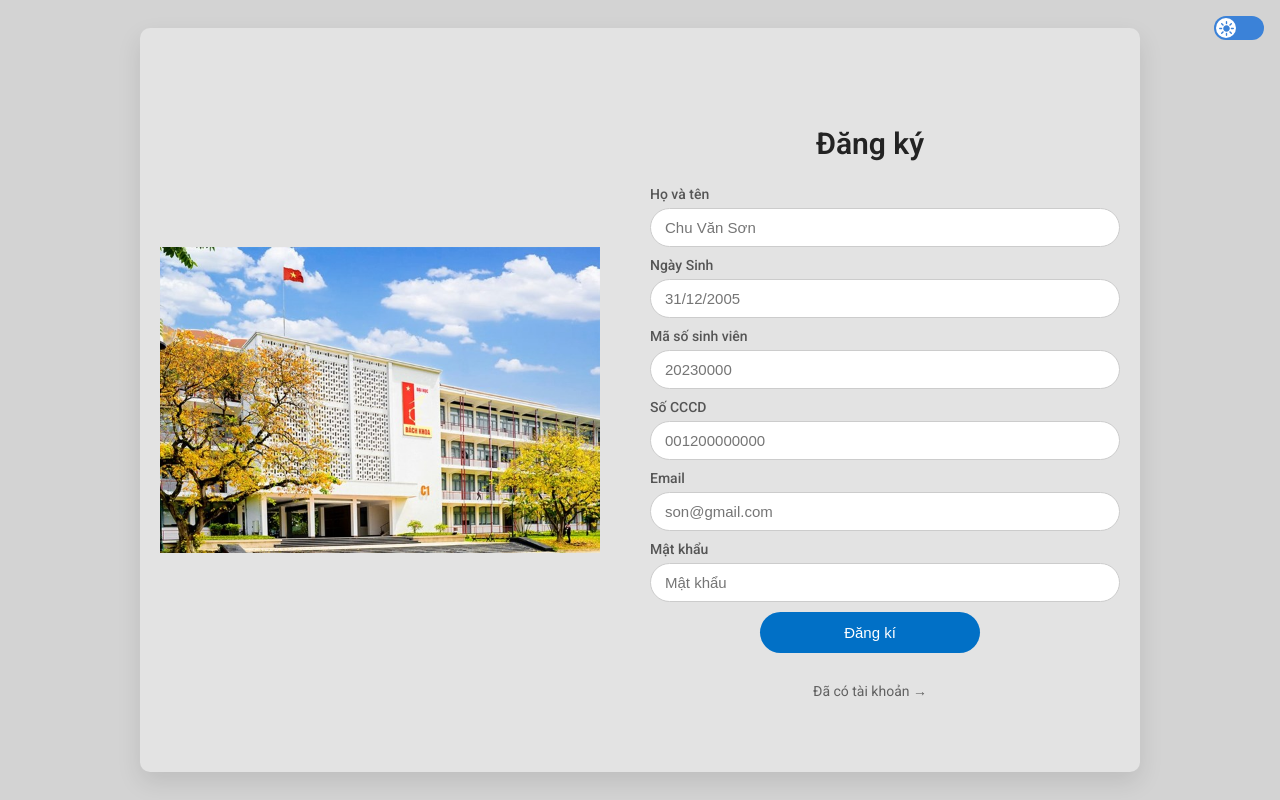
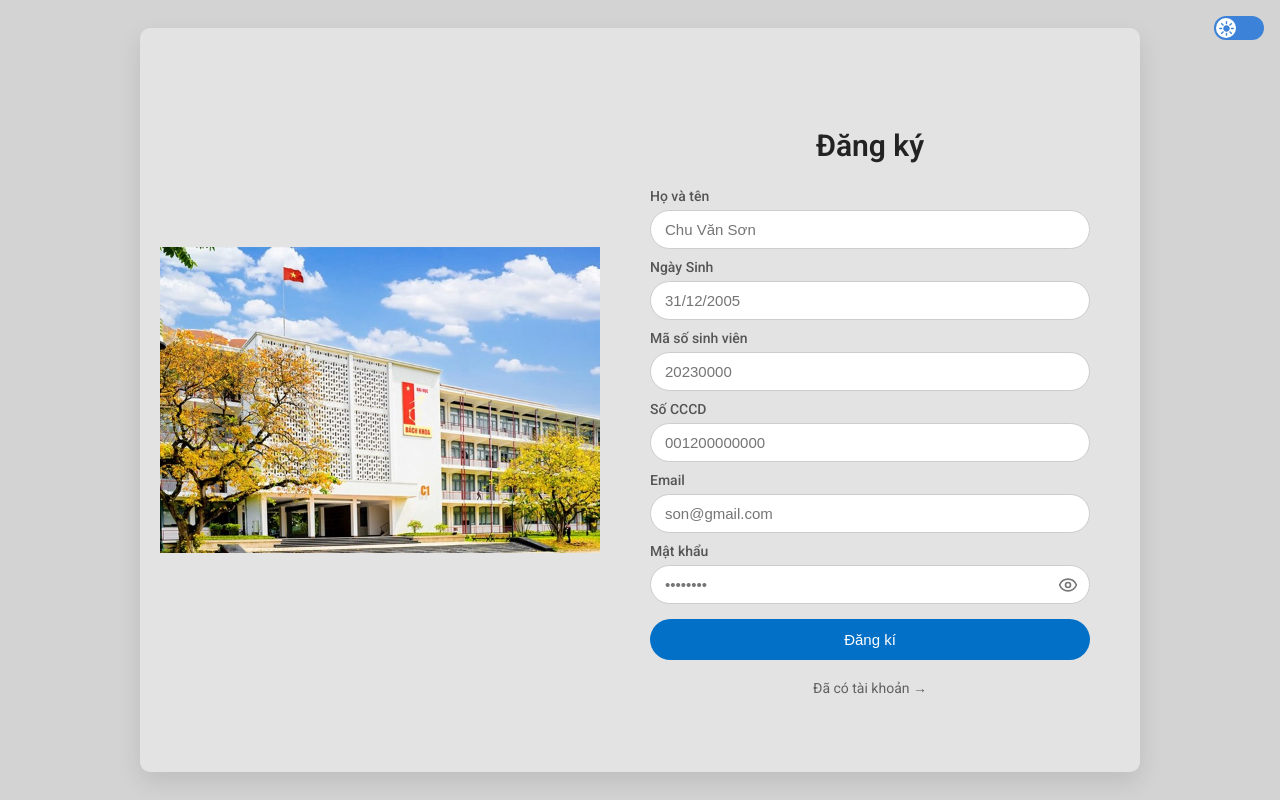
Before and after one commit to Rud-nin/NMCNPM, a React (Vite) app in the folder frontend/: page /signup in a window 1280 px wide. Built offline with nearby package versions, Linux system fonts and the light colour scheme; no server answers.

Commit message:
Add Forgot Password and Loading pages; enhance SignIn and SignUp forms with validation and password toggle, integrate API for SignUpPage

```diff
--- a/frontend/package.json
+++ b/frontend/package.json
@@ -11,6 +11,7 @@
   },
   "dependencies": {
     "axios": "^1.13.2",
+    "lucide-react": "^0.554.0",
     "react": "^19.1.1",
     "react-dom": "^19.1.1",
     "react-hot-toast": "^2.6.0",
--- a/frontend/src/App.jsx
+++ b/frontend/src/App.jsx
@@ -1,25 +1,40 @@
-import { Routes, Route } from 'react-router'
-import { SignUpPage } from './pages/signup/SignUpPage'
-import { SignInPage } from './pages/signin/SignInPage'
-import NotFoundPage from './pages/notfound/NotFoundPage'
-import Home from './pages/home/Home'
-import AdminDashboard from './pages/admin_dashboard/AdminDashboard'
+import { Routes, Route, Navigate } from 'react-router';
+import { SignUpPage } from './pages/signup/SignUpPage';
+import { SignInPage } from './pages/signin/SignInPage';
+import LoadingPage from './pages/loading/LoadingPage';
+import NotFoundPage from './pages/notfound/NotFoundPage';
+import Home from './pages/home/Home';
+import AdminDashboard from './pages/admin_dashboard/AdminDashboard';
 
-import ThemeToggle from './components/themeToggle/ThemeToggle'
+import ThemeToggle from './components/themeToggle/ThemeToggle';
 
 import './App.css'
-import { Toaster } from 'react-hot-toast'
+import { Toaster } from 'react-hot-toast';
+import { ForgotPasswordPage } from './pages/forget_password/ForgotPassword';
+import { useAuthStore } from './stores/useAuthStore';
+import { useEffect } from 'react';
 
 function App() {
+  const { authUser, checkAuth, isCheckingAuth } = useAuthStore();
+
+  useEffect(() => {
+    checkAuth();
+  }, [checkAuth]);
+
+  if (isCheckingAuth && !authUser) {
+    return <LoadingPage />
+  }
+
   return (
     <div className="app-container">
       <ThemeToggle />
       <Routes>
         <Route path="/" element={<Home />} />
-        <Route path="signin" element={<SignInPage />} />
-        <Route path="signup" element={<SignUpPage />} />
-        <Route path="admin" element={<AdminDashboard />} />
-        <Route path="*" element={<NotFoundPage />} />
+        <Route path="/signin" element={!authUser ? <SignInPage /> : <Navigate to="/" />} />
+        <Route path="/signup" element={<SignUpPage />} />
+        <Route path="/admin" element={<AdminDashboard />} />
+        <Route path="/forgot" element={<ForgotPasswordPage />} />
+        <Route path="/*" element={<NotFoundPage />} />
       </Routes>
       <Toaster />
     </div>
--- /dev/null
+++ b/frontend/src/pages/forget_password/ForgotPassword.jsx
@@ -0,0 +1,7 @@
+import React from 'react'
+
+export const ForgotPasswordPage = () => {
+  return (
+    <div>Quên mật khẩu</div>
+  )
+}
--- /dev/null
+++ b/frontend/src/pages/loading/LoadingPage.jsx
@@ -0,0 +1,12 @@
+import { Loader } from "lucide-react";
+import styles from "./LoadingPage.module.css";
+
+const LoadingPage = () => {
+  return (
+    <div className={styles.loaderContainer}>
+      <Loader className={styles.loaderIcon} />
+    </div>
+  );
+}
+
+export default LoadingPage;
--- a/frontend/src/pages/signin/SignInPage.jsx
+++ b/frontend/src/pages/signin/SignInPage.jsx
@@ -1,10 +1,40 @@
 import { Link } from 'react-router';
 import styles from "./SignInPage.module.css";
+import { useState } from 'react';
+import { useAuthStore } from '../../stores/useAuthStore';
+import { Loader2, EyeOff, Eye } from "lucide-react";
+import toast from 'react-hot-toast';
 
 /*
 Chưa làm link phần Quên mật khẩu
 */
 export function SignInPage() {
+  const [showPassword, setShowPassword] = useState(false);
+
+  const [formData, setFormData] = useState({
+    Email: "",
+    Password: "",
+  });
+
+  // Ghi nhớ mật khẩu => chưa xử lý
+  const [rememberMe, setRememberMe] = useState(false);
+
+  const { signin, isSigningIn } = useAuthStore();
+
+  const validateForm = () => {
+    if (!formData.Email.trim()) return toast.error("Bạn chưa điền Email!");
+    if (!formData.Password) return toast.error("Bạn chưa điền Mật khẩu!");
+
+    return false;
+  }
+
+  const submit = async (event) => {
+    event.preventDefault();
+    if (validateForm()) {
+      signin(formData);
+    }
+  }
+
   return (
     <>
       <title>Đăng nhập</title>
@@ -19,26 +49,62 @@ export function SignInPage() {
             <div>
               <h2>Đăng nhập</h2>
             </div>
-            <form>
+            <form onSubmit={submit}>
               <div className={styles.inputGroup}>
-                <input type="email" placeholder="Email" required />
+                <label>Email</label>
+                <div class={styles.inputWrapper}>
+                  <input
+                    type="email"
+                    placeholder="example@gmail.com"
+                    value={formData.Email}
+                    onChange={(event) => setFormData({...formData, Email: event.target.value})}
+                  />
+                </div>
               </div>
-              <div className={styles.inputGroup}>
-                <input type="password" placeholder="Password" required />
+              <div className={styles.passwordGroup}>
+                <label>Mật khẩu</label>
+                <div className={styles.passwordWrapper}>
+                  <input
+                    type={showPassword ? "text" : "password"}
+                    placeholder="••••••••"
+                    value={formData.Password}
+                    onChange={(event) => setFormData({...formData, Password: event.target.value})}
+                  />
+                  <button
+                    type="button"
+                    className={styles.togglePassword}
+                    onClick={() => setShowPassword(!showPassword)}
+                  >
+                    {showPassword ? (
+                      <EyeOff />
+                    ) : (
+                      <Eye />
+                    )}
+                  </button>
+                </div>
               </div>
-              <button type="submit">Đăng Nhập</button>
+              <button type="submit" disabled={isSigningIn} className={styles.signInButton}>
+                {isSigningIn ? (
+                  <>
+                    <Loader2 className={styles.loader} />
+                    Loading...
+                  </>
+                ) : (
+                  "Đăng nhập"
+                )}
+              </button>
               <div className={styles.loginOptions}>
                 <div className={styles.rememberSection}>
                   <input type="checkbox" value="remember-me"/>
                   <label>Ghi nhớ đăng nhập</label>
                 </div>
                 <div>
-                  <Link className={styles.forgotLink}>Quên mật khẩu</Link>
+                  <Link className={styles.forgotLink} to="/forgot">Quên mật khẩu</Link>
                 </div>
               </div>
             </form>
 
-            <div>
+            <div className={styles.signUpLinkContainer}>
               <Link className={styles.signUpLink} to="/signup">
                 Đăng ký tài khoản →
               </Link>
--- a/frontend/src/pages/signup/SignUpPage.jsx
+++ b/frontend/src/pages/signup/SignUpPage.jsx
@@ -4,8 +4,11 @@ import { useState } from 'react';
 import { useAuthStore } from '../../stores/useAuthStore';
 
 import toast from "react-hot-toast";
+import { Loader2, Eye, EyeOff } from "lucide-react";
 
 export function SignUpPage() {
+  const [showPassword, setShowPassword] = useState(false);
+
   const [formData, setFormData] = useState({
     FullName: "",
     Email: "",
@@ -39,7 +42,7 @@ export function SignUpPage() {
   const submit = (event) => {
     event.preventDefault();
 
-    if (validateForm() == true) {
+    if (validateForm()) {
       signup(formData);
     }
   }
@@ -60,6 +63,7 @@ export function SignUpPage() {
             <form onSubmit={submit}>
               <div className={styles.inputGroup}>
                 <label>Họ và tên</label>
+                <div class={styles.inputWrapper}>
                   <input
                     type="text"
                     placeholder="Chu Văn Sơn"
@@ -67,8 +71,10 @@ export function SignUpPage() {
                     onChange={(event) => setFormData({...formData, FullName: event.target.value})}
                   />
                 </div>
+              </div>
               <div className={styles.inputGroup}>
                 <label>Ngày Sinh</label>
+                <div class={styles.inputWrapper}>
                   <input
                     type="text"
                     placeholder="31/12/2005"
@@ -76,8 +82,10 @@ export function SignUpPage() {
                     onChange={(event) => setFormData({...formData, BirthDate: event.target.value})}
                   />
                 </div>
+              </div>
               <div className={styles.inputGroup}>
                 <label>Mã số sinh viên</label>
+                <div class={styles.inputWrapper}>
                   <input
                     type="text"
                     placeholder="20230000"
@@ -85,8 +93,10 @@ export function SignUpPage() {
                     onChange={(event) => setFormData({...formData, StudentID: event.target.value})}
                   />
                 </div>
+              </div>
               <div className={styles.inputGroup}>
                 <label>Số CCCD</label>
+                <div class={styles.inputWrapper}>
                   <input
                     type="text"
                     placeholder="001200000000"
@@ -94,8 +104,10 @@ export function SignUpPage() {
                     onChange={(event) => setFormData({...formData, ID: event.target.value})}
                   />
                 </div>
+              </div>
               <div className={styles.inputGroup}>
                 <label>Email</label>
+                <div class={styles.inputWrapper}>
                   <input
                     type="text"
                     placeholder="son@gmail.com"
@@ -103,22 +115,40 @@ export function SignUpPage() {
                     onChange={(event) => setFormData({...formData, Email: event.target.value})}
                   />
                 </div>
-              <div className={styles.inputGroup}>
+              </div>
+              <div className={styles.passwordGroup}>
                 <label>Mật khẩu</label>
+                <div className={styles.passwordWrapper}>
                   <input
-                  type="password"
-                  placeholder="Mật khẩu"
+                    type={showPassword ? "text" : "password"}
+                    placeholder="••••••••"
                     value={formData.Password}
                     onChange={(event) => setFormData({...formData, Password: event.target.value})}
                   />
+                  <button
+                    type="button"
+                    className={styles.togglePassword}
+                    onClick={() => setShowPassword(!showPassword)}
+                  >
+                    {showPassword ? (
+                      <EyeOff />
+                    ) : (
+                      <Eye />
+                    )}
+                  </button>
                 </div>
-              <div className={styles.signUpButtonContainer}>
+              </div>
               <button
                 type="submit"
                 disabled={isSigningUp}
-                >{isSigningUp ? ("Loading...") : ("Đăng kí")}
+                className={styles.signUpButton}
+              >{isSigningUp ? (
+                <>
+                  < Loader2 className={styles.loader} />
+                  Loading...
+                </>
+              ) : ("Đăng kí")}
               </button>
-              </div>
             </form>
 
             <div>
--- a/frontend/src/pages/signup/SignUpPage.module.css
+++ b/frontend/src/pages/signup/SignUpPage.module.css
@@ -58,6 +58,13 @@
   flex-direction: column;
 }
 
+.inputWrapper {
+  position: relative;
+  width: 100%;
+  display: flex;
+  align-items: center;
+}
+
 .inputGroup label {
   font-weight: 500;
   font-size: 14px;
@@ -66,7 +73,7 @@
   cursor: text;
 }
 
-.inputGroup input {
+.inputWrapper input {
   width: 100%;
   padding: 10px 14px;
   border: 1px solid #ccc;
@@ -76,7 +83,7 @@
   transition: border-color 0.2s, box-shadow 0.2s;
 }
 
-.inputGroup input:focus {
+.inputWrapper input:focus {
   border-color: #4a90e2;
   box-shadow: 0 0 5px rgba(74, 144, 226, 0.5);
 }
@@ -87,8 +94,8 @@
   flex-direction: row;
 }
 
-.signUpButtonContainer button {
-  width: 50%;
+.signUpButton {
+  width: 100%;
   padding: 12px;
   border: none;
   border-radius: 25px;
@@ -114,3 +121,85 @@
 .signInLink:hover {
   text-decoration: underline;
 }
+
+.loader {
+  display: inline-block;
+  width: 16px;
+  height: 16px;
+  border: 2px solid transparent;
+  border-top-color: #fff; /* màu trắng cho vòng xoay */
+  border-radius: 50%;
+  animation: spin 1s linear infinite;
+  margin-right: 8px; /* cách chữ "Loading..." */
+}
+
+@keyframes spin {
+  to {
+    transform: rotate(360deg);
+  }
+}
+
+/*
+password
+*/
+
+.passwordGroup {
+  margin-bottom: 15px;
+  display: flex;
+  flex-direction: column;
+  position: relative;
+}
+
+.passwordGroup label {
+  font-weight: 500;
+  font-size: 14px;
+  color: #555;
+  margin-bottom: 6px;
+  cursor: text;
+}
+
+.passwordWrapper {
+  position: relative;
+  width: 100%;
+  display: flex;
+  align-items: center;
+}
+
+.passwordWrapper input {
+  width: 100%;
+  padding: 10px 40px 10px 14px; /* padding-right đủ để nhường chỗ cho nút toggle */
+  border: 1px solid #ccc;
+  border-radius: 25px;
+  font-size: 15px;
+  outline: none;
+  transition: border-color 0.2s, box-shadow 0.2s;
+}
+
+.passwordWrapper input:focus {
+  border-color: #4a90e2;
+  box-shadow: 0 0 5px rgba(74, 144, 226, 0.5);
+}
+
+.togglePassword {
+  position: absolute;
+  right: 12px;
+  top: 50%;
+  transform: translateY(-50%);
+  background: transparent;
+  border: none;
+  cursor: pointer;
+  display: flex;
+  align-items: center;
+  justify-content: center;
+  padding: 0;
+}
+
+.togglePassword svg {
+  width: 20px;
+  height: 20px;
+  color: #777;
+}
+
+.togglePassword:hover svg {
+  color: #333;
+}
```
Also changed, not shown: frontend/src/pages/loading/LoadingPage.module.css (added, +23 -0 lines), frontend/src/pages/signin/SignInPage.module.css (+117 -16 lines), frontend/src/stores/useAuthStore.js (+26 -3 lines), 1 other file (tests, documents, lock files or other folders). Lines whose indentation alone changed are shown as unchanged.
